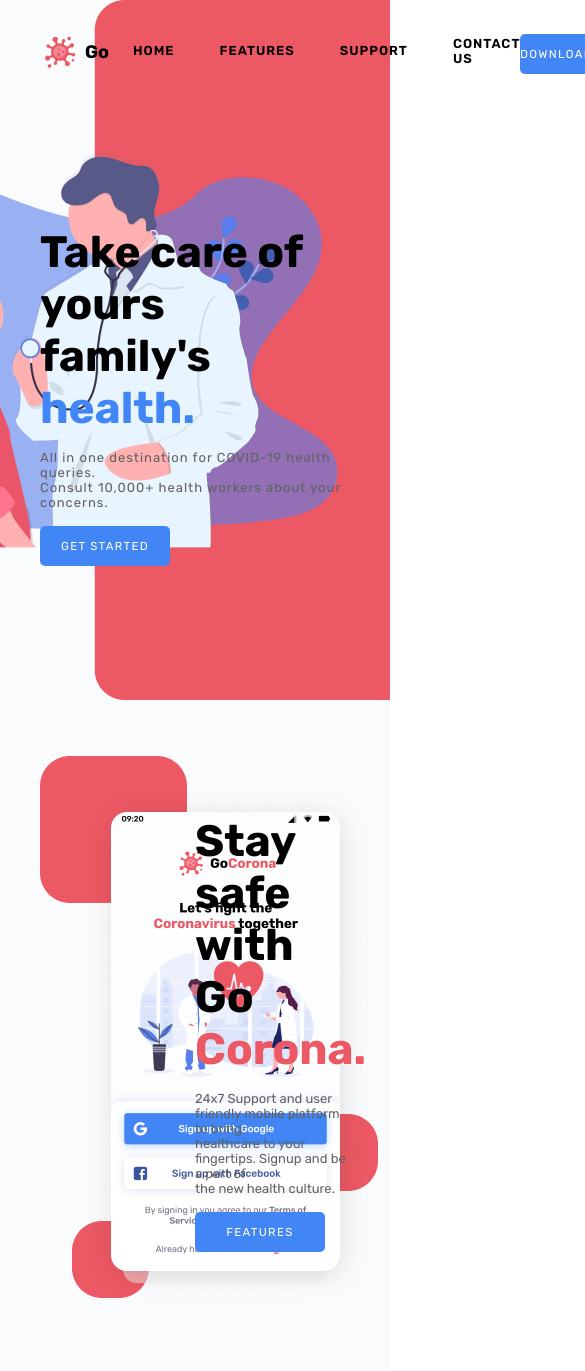
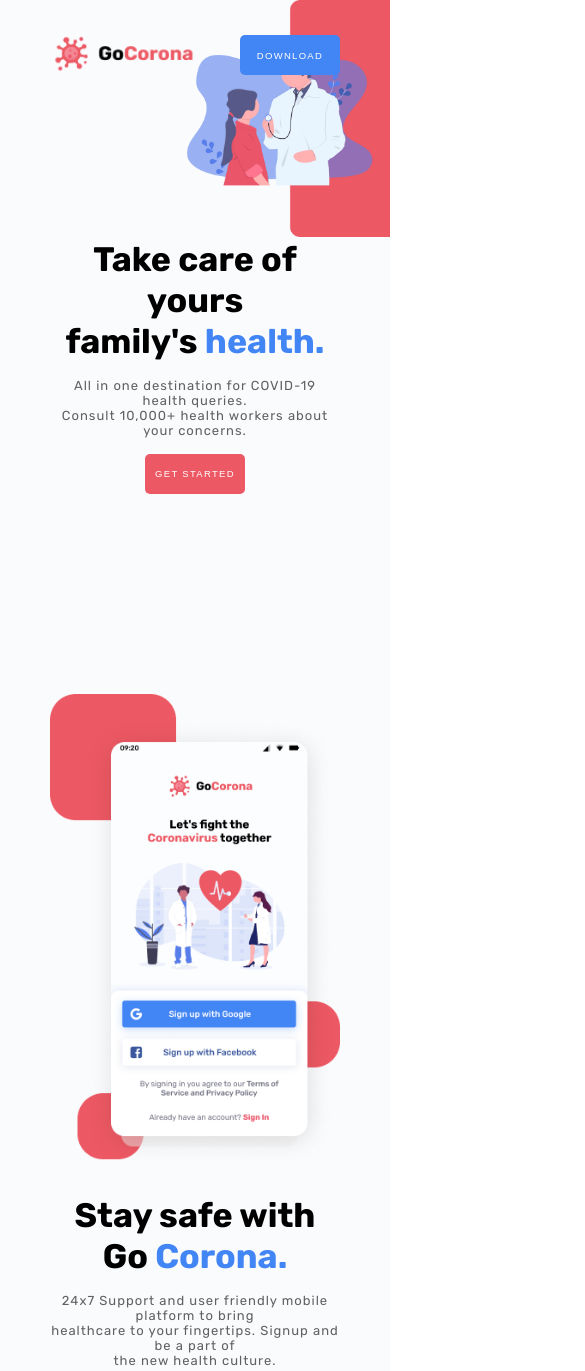
Before and after one commit to iammoizdar/GoCoronaGatsby-LandingPage, a Gatsby site: page / in a window 390 px wide. Shown: the top 1371 px of the page, 585 px wide, since content can reach past the window. Built offline with nearby package versions, Linux system fonts and the light colour scheme; Gatsby itself is replaced by a stand-in of ours.

Commit message:
Responsive Commit

```diff
--- /dev/null
+++ b/src/components/Button/Button.jsx
@@ -0,0 +1,10 @@
+import React from 'react'
+import {StyledButton} from "./Button.styles";
+
+const Button = ({type,children}) => {
+    return(
+        <StyledButton type={type}>{children}</StyledButton>
+    )
+}
+
+export default Button;
--- /dev/null
+++ b/src/components/Button/Button.styles.js
@@ -0,0 +1,29 @@
+import styled, {css} from "styled-components";
+import { device } from "../../styles/Responsive";
+export const StyledButton = styled.button `
+    width: 130px;
+    height: 40px;
+    justify-content: center;
+    display: flex;
+    color: #fff;
+    align-items: center;
+    font-weight: 400;
+    letter-spacing: 1.3px;
+    font-size: 11.5px;
+    border-radius: 5px;
+    text-transform: uppercase;
+    cursor: pointer;
+    outline: none;
+    border: none;
+    background-color: ${({type}) => type==="danger" ? ({theme}) => theme.colors.danger : ({theme}) => theme.colors.Blue};
+
+      @media ${device.mobileL} {
+    width: 100px;
+    height: 40px;
+    font-size: 9.5px;
+  }
+
+`
+/* ${({circle}) => circle && css`
+    border-radius: 100%;
+` */
--- /dev/null
+++ b/src/components/Button/index.js
@@ -0,0 +1 @@
+export { default } from './Button';
--- a/src/components/ExpertSection.js
+++ b/src/components/ExpertSection.js
@@ -1,7 +1,7 @@
 import React from 'react'
 import { TwoDivSection } from '../styles/TwoDiv.Section'
-import { TextSection } from './HeroSection'
-import { Button } from '../styles/Button'
+import TextSection from './Heading'
+import Button from './Button'
 import styled from 'styled-components'
 import ExpertUpperBoxSection from './ExpertUpperBoxSection'
 import Doctor from "../images/doctor.png"
@@ -13,7 +13,8 @@ const ExpertWrapper = styled.div `
     grid-gap: 90px;
 `
 const DoctorSection = styled.div `
-    width: 50%;
+   display: inline-block;
+
 `
 
 const ExpertSection = () => {
@@ -22,9 +23,9 @@ const ExpertSection = () => {
             <ExpertUpperBoxSection />
         <TwoDivSection>
             <TextSection>
-                <h2>Talk to <span>experts.</span></h2>
+                <h2>Talk to <span type="red">experts.</span></h2>
                 <p>Book appointments or submit queries into thousands of <br /> forums concerning health issues and prevention <br /> against noval Corona Virus.</p>
-                <Button>Features</Button>
+                <Button type="danger">Features</Button>
             </TextSection>
             <DoctorSection><img src={Doctor} alt="" /></DoctorSection>
         </TwoDivSection>
--- a/src/components/ExpertUpperBoxSection.js
+++ b/src/components/ExpertUpperBoxSection.js
@@ -1,14 +1,16 @@
 import React from "react"
 import styled from "styled-components"
 import Boxes from"../images/Boxes.png"
+import { device } from "../styles/Responsive"
 const BoxWrapper = styled.div `
-    width: 760px;
+    width: 100%;
     height: 200px;
     background: url(${Boxes}) no-repeat;
     display: flex;
     align-items: center;
     justify-content: center;
     background-position: center;
+    background-size: contain;
 `
 const InnerBox = styled.div`
     width: 654px;
@@ -19,6 +21,8 @@ const InnerBox = styled.div`
     align-items: center;
     justify-content: center;
     flex-direction: column;
+    box-shadow: 0px 2px 24px 0px rgba(88, 126, 236, 15%);
+
 `
 const Userbox = styled.div`
   display: flex;
@@ -38,6 +42,14 @@ const Userbox = styled.div`
       padding-top: 8px;
   }
 
+     @media ${device.mobileL} {
+   h4{
+      font-size: 23px;  }
+      span{
+          font-size: 8px;
+          letter-spacing: 2px;
+      }
+  }
 `
 function UsersNames(props) {
   return (<Userbox>
--- /dev/null
+++ b/src/components/Heading/Heading.jsx
@@ -0,0 +1,9 @@
+import React from 'react'
+import { TextSection } from "./Heading.styles";
+const Heading = ({type,children}) => {
+    return(
+        <TextSection type={type}>{children}</TextSection>
+    )
+}
+
+export default Heading;
--- /dev/null
+++ b/src/components/Heading/Heading.styles.js
@@ -0,0 +1,39 @@
+ import styled from "styled-components"
+import { device } from "../../styles/Responsive"
+
+ export const TextSection = styled.div`
+    display: flex;
+    /* width: 50%; */
+    flex-direction: column;
+    grid-gap: 16px;
+    h1,h2{
+        font-size: 44px;
+        font-weight: bold;
+    }
+
+    p{
+        font-size: 13px;
+        color: #616161;
+        letter-spacing: 1px;
+    }
+    span{
+        color: ${({type}) => type==="danger" ? ({theme}) => theme.colors.danger : ({theme}) => theme.colors.Blue}
+    }
+
+    @media ${device.mobileL} {
+    h1,h2{
+        font-size: 34px;
+    }
+    span{
+        font-size: 34px;
+    }
+    @media ${device.mobileL} {
+    align-items: center;
+    text-align: center;
+  }
+  }
+`
+// const Span = styled.span`
+//     color: ${({type}) => type==="danger" ? ({theme}) => theme.colors.danger : ({theme}) => theme.colors.Blue};
+
+// `
--- /dev/null
+++ b/src/components/Heading/index.js
@@ -0,0 +1 @@
+export { default } from './Heading';
--- a/src/components/HeroSection.js
+++ b/src/components/HeroSection.js
@@ -1,26 +1,7 @@
 import React from 'react'
-import styled from 'styled-components'
-import { Button } from '../styles/Button'
+import Button from './Button'
+import TextSection from './Heading'
 
- export const TextSection = styled.div`
-    display: flex;
-    /* width: 50%; */
-    flex-direction: column;
-    grid-gap: 16px;
-    h1,h2{
-        font-size: 44px;
-        font-weight: bold;
-    }
-
-    span{
-        color: ${({theme})=> theme.spans.color1};
-    }
-    p{
-        font-size: 13px;
-        color: #616161;
-        letter-spacing: 1px;
-    }
-`
 
 
 
@@ -28,9 +9,9 @@ import { Button } from '../styles/Button'
 export const HeroSection = () => {
     return (
             <TextSection>
-                <h1>Take care of yours <br /> family's <span>health.</span></h1>
+                <h1>Take care of yours <br /> family's <span type="danger">health.</span></h1>
                 <p>All in one destination for COVID-19 health queries. <br /> Consult 10,000+ health workers about your concerns.</p>
-                <Button>Get Started</Button>
+                <Button type="danger">Get Started</Button>
             </TextSection>
     )
 }
--- a/src/components/Layout.js
+++ b/src/components/Layout.js
@@ -19,9 +19,9 @@ const Layout = ({children}) => {
                 <SecondSection />
                 <ExpertSection />
                 <HealthCare/>
-                <div className="content">
+                {/* <div className="content">
                     {children}
-                </div>
+                </div> */}
                 <footer>
                     <img src={Googleplay} alt="" />
                     <img src={Appstore} alt="" />
--- a/src/components/Navbar.js
+++ b/src/components/Navbar.js
@@ -2,7 +2,8 @@ import React from 'react'
 import styled from 'styled-components'
 import Logo from "../images/logo.png"
 import { Link as GatsbyLink} from 'gatsby'
-import { Button } from '../styles/Button'
+import Button from './Button'
+import { device } from '../styles/Responsive'
 const NavBar = styled.div`
     display: flex;
     width: 100%;
@@ -12,6 +13,11 @@ const NavBar = styled.div`
 const Logodiv = styled.div`
     cursor: pointer;
     width: 30%;
+     img{
+          @media ${device.mobileL} {
+    width: 150px;
+     }
+  }
 `
 const NavLinks = styled.div`
   display: flex;
@@ -20,6 +26,9 @@ const NavLinks = styled.div`
   gap: 45px;
   color: #fff;
   text-transform: uppercase;
+   @media ${device.laptop} {
+    display: none;
+  }
 
 `
 const StyledLink = styled(GatsbyLink)`
--- a/src/components/SecondSection.js
+++ b/src/components/SecondSection.js
@@ -2,37 +2,22 @@ import React from 'react'
 import { TwoDivSection } from "../styles/TwoDiv.Section"
 import Appimg from '../images/featuresSignup.png'
 import styled from "styled-components";
-import { Button } from '../styles/Button'
+import Button from './Button'
+import TextSection from './Heading';
 const LeftSideApp = styled.div `
-    width: 50%;
+    display: inline-block;
 `
-const RightSide = styled.div `
-    width: 50%;
-    grid-gap: 16px;
-    display: flex;
-    flex-direction: column;
-    h2{
-        font-size: 44px;
-        font-weight: bold;
-    }
-    p{
-        font-size: 13px;
-        color: #616161;
-    }
-    span{
-        color: ${({theme})=> theme.spans.color2};
-    }
-`
+
 
 const SecondSection = () => {
     return (
              <TwoDivSection>
                 <LeftSideApp><img src={Appimg} alt="App" /></LeftSideApp>
-                <RightSide>
+                <TextSection>
                     <h2>Stay safe with <br /> Go <span>Corona.</span></h2>
                     <p>24x7 Support and user friendly mobile platform to bring <br /> healthcare to your fingertips. Signup and be a part of <br /> the new health culture.</p>
-                    <Button>Features</Button>
-                </RightSide>
+                    <Button type="danger">Features</Button>
+                </TextSection>
             </TwoDivSection>
     )
 }
--- a/src/styles/Button.js
+++ /dev/null
@@ -1,17 +0,0 @@
-import styled from "styled-components";
-
-export const Button = styled.div `
-    width: 130px;
-    height: 40px;
-    justify-content: center;
-    display: flex;
-    color: #fff;
-    align-items: center;
-    font-weight: 400;
-    letter-spacing: 1.3px;
-    font-size: 11.5px;
-    border-radius: 5px;
-    text-transform: uppercase;
-    cursor: pointer;
-    background-color: ${({theme})=> theme.buttons.color1};
-`
--- a/src/styles/Container.js
+++ b/src/styles/Container.js
@@ -1,10 +1,10 @@
 import styled from "styled-components"
 export const Container = styled.div `
      margin: 2rem auto;
-    padding: 0 40px;
+    padding: 0 50px;
     max-width: 1500px;
     display: flex;
     width: 100%;
     flex-direction: column;
-    grid-gap: 150px;
+    grid-gap: 160px;
 `
--- /dev/null
+++ b/src/styles/Responsive.js
@@ -0,0 +1,19 @@
+const size = {
+  mobileS: '320px',
+  mobileM: '375px',
+  mobileL: '425px',
+  tablet: '768px',
+  laptop: '1024px',
+  laptopL: '1440px',
+  desktop: '2560px'
+}
+export const device = {
+  mobileS: `(max-width: ${size.mobileS})`,
+  mobileM: `(max-width: ${size.mobileM})`,
+  mobileL: `(max-width: ${size.mobileL})`,
+  tablet: `(max-width: ${size.tablet})`,
+  laptop: `(max-width: ${size.laptop})`,
+  laptopL: `(max-width: ${size.laptopL})`,
+  desktop: `(max-width: ${size.desktop})`,
+  desktopL: `(max-width: ${size.desktop})`
+};
--- a/src/styles/Themes.js
+++ b/src/styles/Themes.js
@@ -1,11 +1,7 @@
 export const theme = {
-    buttons: {
-        color1: "#4285F4",
-        color2: "#EC5863"
+    colors: {
+        Blue: "#4285F4",
+        danger: "#EC5863"
     },
-    spans: {
-        color1: "#4285F4",
-        color2: "#EC5863",
-        color3: "#587EEC"
-    }
+
 }
--- a/src/styles/TwoDiv.Section.js
+++ b/src/styles/TwoDiv.Section.js
@@ -3,8 +3,9 @@ import styled from "styled-components";
 export const TwoDivSection = styled.div `
   display: flex;
   align-items: center;
-  justify-content: space-between;
+  justify-content: space-around;
   width: 100%;
   flex-wrap: wrap;
   margin: 40px 0;
+  grid-gap: 24px;
 `
--- a/src/styles/global.css
+++ b/src/styles/global.css
@@ -10,7 +10,13 @@
 a {
     text-decoration: none;
 }
+img{
+    width: 100%;
+}
+footer img{
+    width: auto;
 
+}
 body {
     width: 100%;
     font-family: 'Raleway',
@@ -27,10 +33,18 @@ body {
     display: inline-block;
     background-color: #FAFBFD;
 }
+   @media screen and (max-width:768px) {
+    .banner{
+        background-size: contain;
+    }
+    footer img{
+        width: 100px;
+    }
+  }
 
 footer {
     display: flex;
     justify-content: center;
     align-items: center;
-    gap: 42px;
+    gap: 40px;
 }
```
Also changed, not shown: src/components/HealthCare.js (+5 -2 lines), src/components/HealthCareCard.js (+18 -13 lines).
